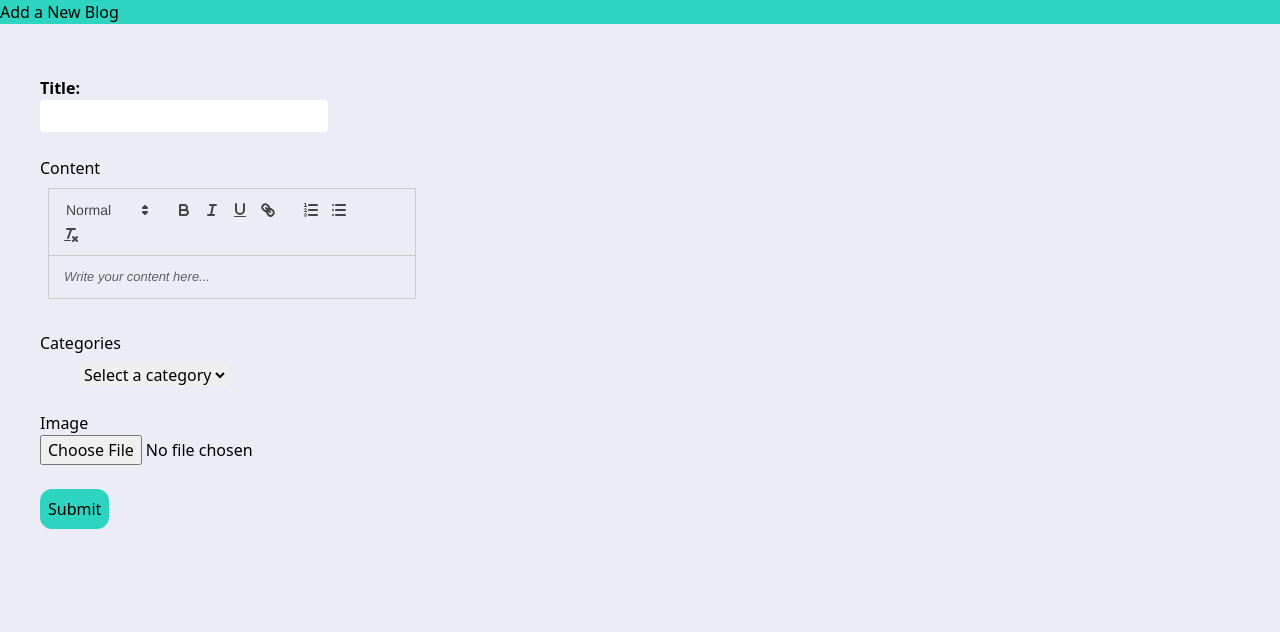
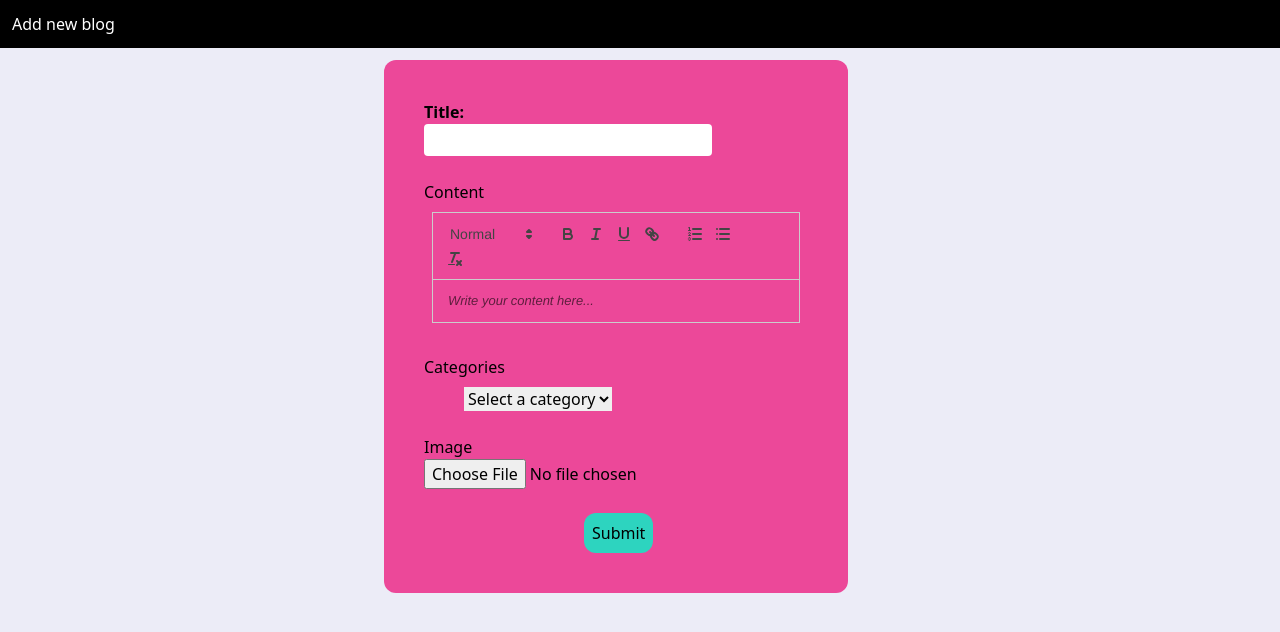
Before and after one commit to Dharanidharannov/blog-app, a Next.js app: page /addblog in a window 1280 px wide. Shown: the top 632 px of the page. Built offline with nearby package versions, Linux system fonts and the light colour scheme.

Commit message:
react-quill 09/10/2024

```diff
--- a/app/Navbar/page.jsx
+++ b/app/Navbar/page.jsx
@@ -66,7 +66,7 @@ function Navbar() {
             </Link>
           </li>
           <li className="group">
-            <Link href="/about" className="relative transition duration-300 ease-in-out hover:text-gray-400">Add Blog</Link>
+            <Link href="/addblog" className="relative transition duration-300 ease-in-out hover:text-gray-400">Add Blog</Link>
           </li>
           <li className="group">
             <Link href="/contact" className="relative transition duration-300 ease-in-out hover:text-gray-400">
--- a/app/addblog/page.jsx
+++ b/app/addblog/page.jsx
@@ -4,6 +4,7 @@ import AddBlogService from '@/Services/AddBlog.service';
 import { useState } from 'react';
 import dynamic from 'next/dynamic';
 import 'react-quill/dist/quill.snow.css';
+
 
 
 const ReactQuill = dynamic(() => import('react-quill'), { ssr: false });
@@ -34,8 +35,10 @@ function Addblog() {
 
   return (
     <div>
-      <h1 className="mb-3 bg-teal-400">Add a New Blog</h1>
-      <form onSubmit={handleSubmit} className="p-10">
+     <div className="mb-3 bg-black text-white h-12">
+      <h1 className="p-3">Add new blog</h1>
+     </div>
+      <form onSubmit={handleSubmit} className="p-10 ml-96 bg-pink-500 w-fit rounded-xl">
         <div>
           <label className ="font-bold">Title:</label> <br />
           <input
@@ -88,7 +91,7 @@ function Addblog() {
         </div>
         <br />
 
-        <button type="submit" className="bg-teal-400 rounded-xl p-2">Submit</button>
+        <button type="submit" className="bg-teal-400 rounded-xl p-2 ml-40">Submit</button>
       </form>
       {message && <p>{message}</p>}
     </div>
--- a/package.json
+++ b/package.json
@@ -14,8 +14,10 @@
     "@fortawesome/react-fontawesome": "^0.2.2",
     "axios": "^1.7.7",
     "next": "14.2.13",
+    "quill": "^2.0.2",
     "react": "^18",
     "react-dom": "^18",
+    "react-quill": "^2.0.0",
     "react-router-dom": "^6.26.2",
     "react-spinners": "^0.14.1"
   },
```
Also changed, not shown: 1 other file (tests, documents, lock files or other folders).
